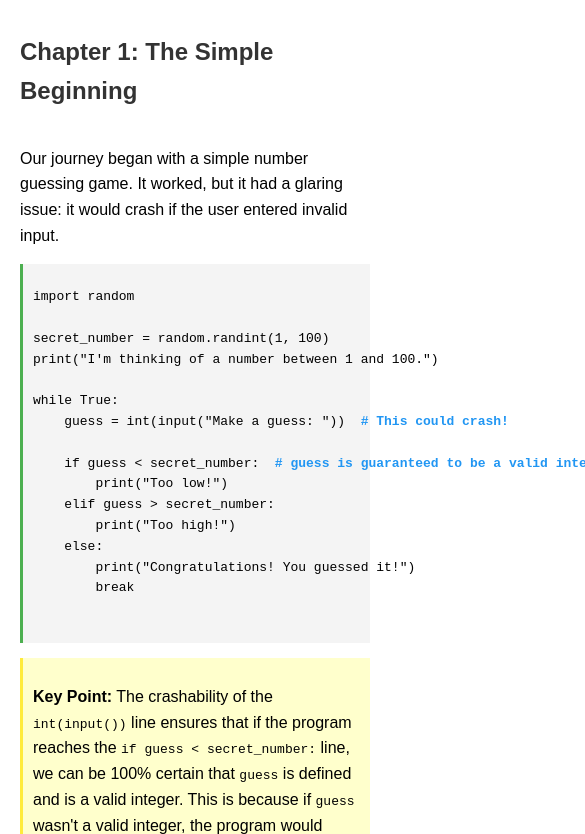
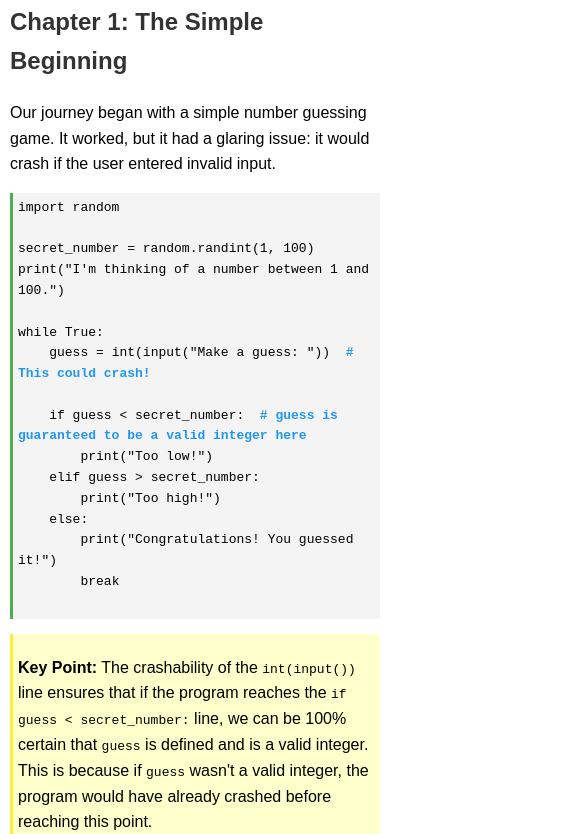
Before and after one commit to bobbyconnolly/python-exception-handling-guide, a plain HTML site: page index.html in a window 390 px wide. Shown: the part 152-986 px from the top of the page, 585 px wide, since content can reach past the window. Drawn offline with Linux system fonts and the light colour scheme.

Commit message:
Update index.html

```diff
--- a/index.html
+++ b/index.html
@@ -9,17 +9,18 @@
         font-family: Arial, sans-serif;
         line-height: 1.6;
         margin: 0 auto;
-            max-width: 800px;
         padding: 20px;
-            display: flex;
-            flex-direction: column;
-            align-items: center;
+        max-width: 100%;
+        box-sizing: border-box;
     }
     .content {
         width: 100%;
+        max-width: 800px;
+        margin: 0 auto;
     }
     h1, h2 {
         color: #333;
+        word-wrap: break-word;
     }
     .code-block {
         background-color: #f4f4f4;
@@ -28,12 +29,19 @@
         margin-bottom: 15px;
         width: 100%;
         box-sizing: border-box;
+        overflow-x: auto;
+    }
+    .code-block pre {
+        white-space: pre-wrap;
+        word-wrap: break-word;
+        margin: 0;
     }
     .note {
         background-color: #ffffcc;
         border-left: 3px solid #ffeb3b;
         padding: 10px;
         margin-bottom: 20px;
+        box-sizing: border-box;
     }
     .comment {
         color: #2196F3;
@@ -44,13 +52,21 @@
         border-left: 3px solid #03a9f4;
         padding: 10px;
         margin-top: 20px;
+        box-sizing: border-box;
     }
     .responsive-image {
-            max-width: 200px; /* or whatever maximum width you prefer */
-            width: 100%;
+        max-width: 100%;
         height: auto;
         display: block;
         margin: 20px auto;
+    }
+    @media screen and (max-width: 600px) {
+        body {
+            padding: 10px;
+        }
+        .code-block, .note, .tip {
+            padding: 5px;
+        }
     }
     @media print {
         body {
```
Lines whose indentation alone changed are shown as unchanged.
